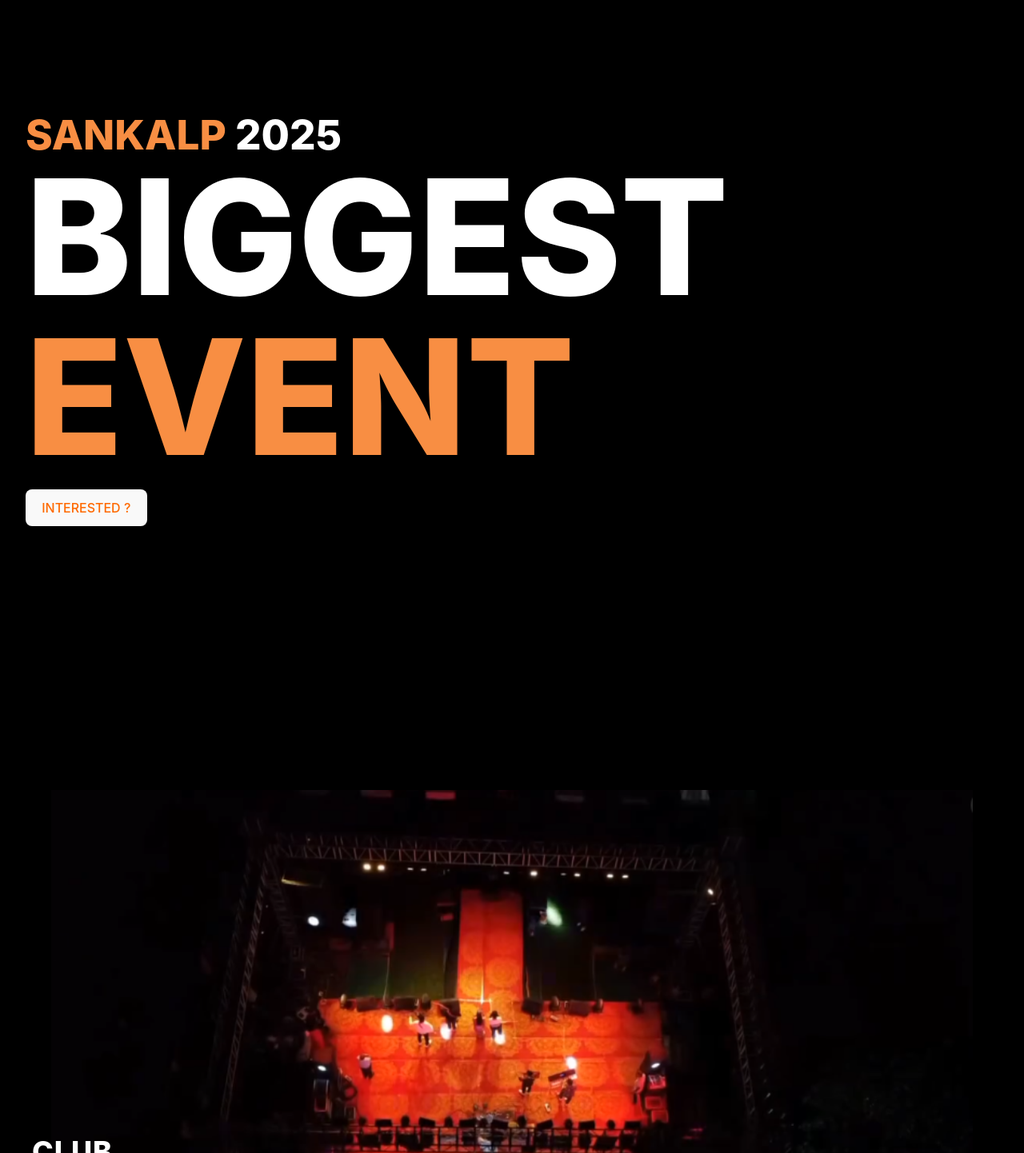
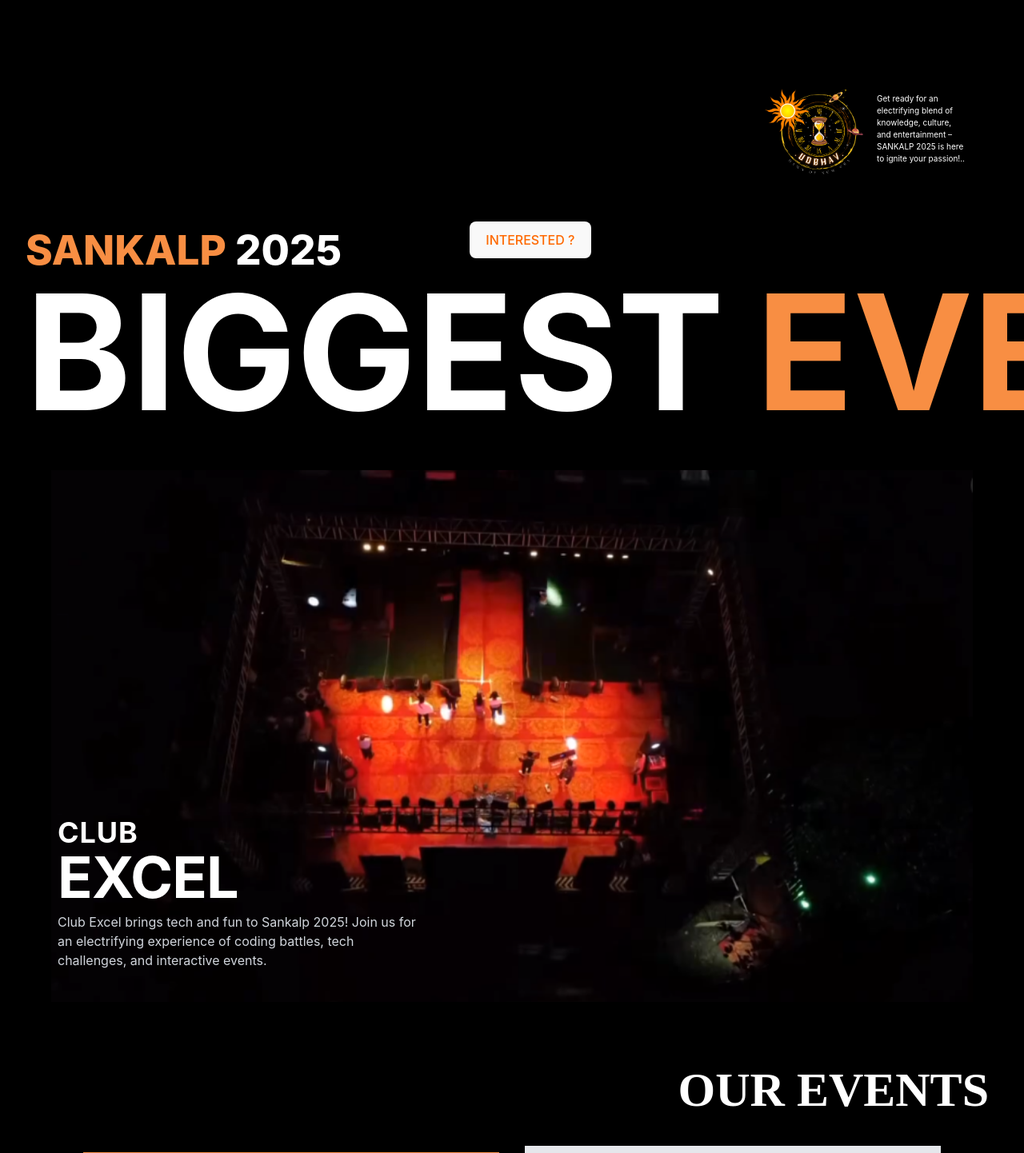
Before and after one commit to Ren1sha/Sankalp, a React (Vite) app: page / in a window 1280 px wide. Shown: the part 708-2150 px from the top of the page at 80% size. Built offline with nearby package versions, Linux system fonts and the light colour scheme.

Commit message:
some changes bigest event page

```diff
--- a/src/Sankalp2025.jsx
+++ b/src/Sankalp2025.jsx
@@ -14,14 +14,15 @@ const Sankalp2025 = () => {
   };
 
   return (
-    <div className="min-h-screen w-screen bg-black text-white overflow-x-hidden relative">
-      <div className="flex flex-col items-center justify-center px-4 mt-auto mb-auto md:px-6 h-screen"
+    <div className="min-h-screen w-screen bg-black text-white overflow-x-hidden relative ">
+      <div
+        className="flex flex-col items-center justify-center px-4 mt-auto mb-auto md:px-6 h-screen "
         ref={eventSectionRef1}
       >
         <motion.img
           src="/components/header.png"
           alt="Sankalp 2025"
-          className="w-96 mb-10 -mt-5 md:w-80  ml-auto mr-auto"
+          className="w-96 mb-10 -mt-5 md:w-80  ml-auto mr-auto max-sm:mt-28"
           initial={{ opacity: 0, y: 20 }}
           animate={{ opacity: 1, y: 0 }}
           transition={{ duration: 0.6 }}
@@ -51,7 +52,7 @@ const Sankalp2025 = () => {
           </motion.p>
         </div>
 
-        <div className="flex flex-wrap justify-center mt-10 w-full max-w-4xl -mb-20 md:gap-8 px-4 md:px-0 max-sm:flex-col max-sm:items-center">
+        <div className="flex flex-wrap justify-center mt-10 w-full max-w-4xl -mb-20 md:gap-8 px-4 md:px-0 max-sm:flex-col max-sm:items-center max-sm:mt-2">
           <motion.div
             className="w-1/3 px-2 md:w-auto"
             initial={{ opacity: 0, scale: 0.8 }}
@@ -102,7 +103,22 @@ const Sankalp2025 = () => {
         </div>
       </div>
 
+      {/* Bigest event section  */}
       <section className="min-h-screen px-4 md:px-8">
+        <div className="flex flex-row justify-end mr-10 max-sm:mt-60">
+          <div>
+            <img
+              src="/components/udbhav.png"
+              alt="Event Highlight"
+              className="w-36 max-w-6xl"
+            />
+          </div>
+          <div className="w-28 text-[10px] mt-6  ">
+            Get ready for an electrifying blend of knowledge, culture, and
+            entertainment – SANKALP 2025 is here to ignite your passion!..
+          </div>
+        </div>
+        <div className="flex flex-row  gap-40 items-center max-sm:flex-col max-sm:gap-1">
           <motion.h1
             className="text-5xl font-extrabold md:text-6xl mt-12"
             initial={{ opacity: 0, y: 20 }}
@@ -111,29 +127,31 @@ const Sankalp2025 = () => {
           >
             <span style={{ color: "#f88e43" }}>SANKALP</span> 2025
           </motion.h1>
-        <motion.h2
-          className="text-6xl font-extrabold md:text-8xl"
-          initial={{ opacity: 0, y: 20 }}
-          animate={{ opacity: 1, y: 0 }}
-          transition={{ duration: 0.6, delay: 0.2 }}
-        >
-          <div className="w-full">
-            <span className="lg:text-[200px]">
-              BIGGEST <span style={{ color: "#F88E43" }}>EVENT</span>{" "}
-            </span>
-          </div>
-        </motion.h2>
           <motion.button
-          className="border my-4 border-orange-500 text-orange-500 px-4 py-2 text-base font-semibold md:px-6 md:py-2 md:text-lg"
+            className="border my-4 border-orange-500 text-orange-500 px-6 py-1 text-base font-semibold md:px-6 md:py-2 md:text-lg mt-10 "
             whileHover={{ scale: 1.1 }}
             whileTap={{ scale: 0.9 }}
             onClick={scrollToEvents}
           >
             INTERESTED ?
           </motion.button>
-      </section>
+        </div>
 
-      <section className="relative flex justify-center mt-12 w-full overflow-hidden">
+        <motion.h2
+          className="text-6xl font-bold md:text-8xl"
+          initial={{ opacity: 0, y: 20 }}
+          animate={{ opacity: 1, y: 0 }}
+          transition={{ duration: 0.6, delay: 0.2 }}
+        >
+          <div className="w-full flex flex-row gap-10 max-sm:flex-col">
+            <span className="lg:text-[200px]">BIGGEST</span>
+            <span style={{ color: "#F88E43" }} className="lg:text-[200px]">
+              EVENT
+            </span>{" "}
+          </div>
+        </motion.h2>
+
+        <div className="relative flex justify-center mt-12 w-full overflow-hidden">
         <img
           src="/components/bgimage.png"
           alt="Event Highlight"
@@ -141,7 +159,7 @@ const Sankalp2025 = () => {
         />
         <div className="absolute bottom-6 left-6 text-white md:bottom-10 md:left-10">
           <motion.div
-            className="text-left font-extrabold leading-none"
+            className="text-left font-bold leading-none"
             initial={{ opacity: 0, y: 20 }}
             animate={{ opacity: 1, y: 0 }}
             transition={{ duration: 0.6 }}
@@ -150,7 +168,7 @@ const Sankalp2025 = () => {
               CLUB
             </span>
             <span
-              className="block text-white text-6xl md:text-7xl font-black"
+              className="block text-white text-9xl md:text-7xl font-black font-bold max-sm:text-6xl"
               style={{ letterSpacing: "-1px" }}
             >
               EXCEL
@@ -163,14 +181,17 @@ const Sankalp2025 = () => {
             interactive events.
           </p>
         </div>
+        </div>
       </section>
 
+
+      {/* our event section */}
       <section
         ref={eventSectionRef}
         className="mt-12 px-6 text-center md:mt-20 md:px-11"
       >
         <motion.h2
-          className="text-9xl mt-12 font-extrabold text-right font-[Anton] md:mt-20 md:text-6xl"
+          className="text-9xl mt-12 font-extrabold text-right font-[Anton] md:mt-20 md:text-6xl max-sm:text-5xl"
           initial={{ opacity: 0, x: 50 }}
           whileInView={{ opacity: 1, x: 0 }}
           transition={{ duration: 0.6 }}
```
Lines whose indentation alone changed are shown as unchanged.
